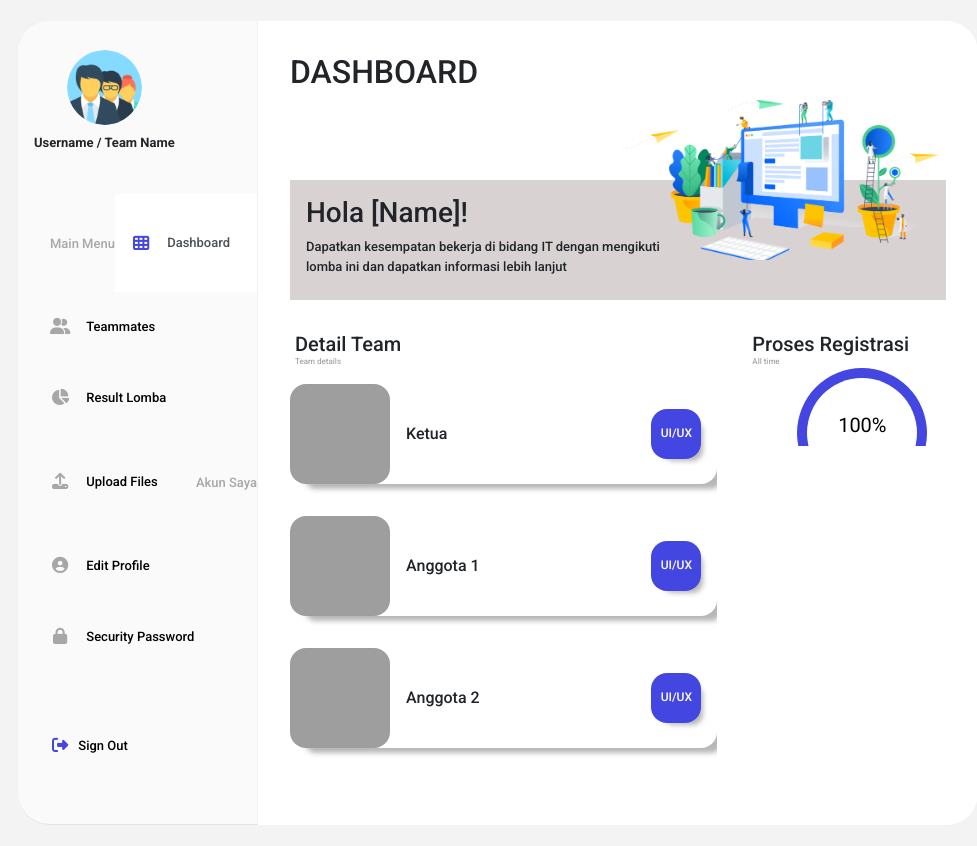
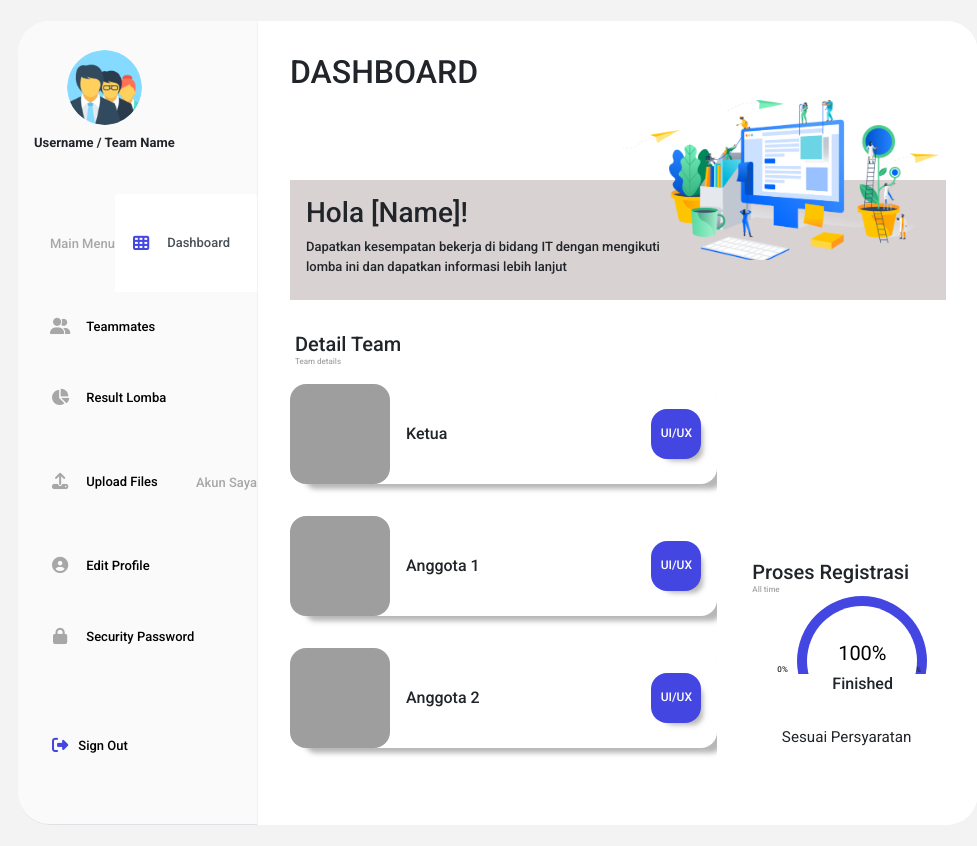
Before and after one commit to VladRafli/Lomba_HIMFO, a CodeIgniter app: page /database/index.php/dashboard/index in a window 1280 px wide. Shown: the whole page, without its empty margins (142-1119 px from the left). Run offline with CodeIgniter, Linux system fonts and the light colour scheme; some libraries are stand-ins or nearby versions; grey boxes are pictures that could not be loaded.

Commit message:
Tambahan untuk progress barnya

```diff
--- a/application/views/dashboard.php
+++ b/application/views/dashboard.php
@@ -102,11 +102,6 @@ defined('BASEPATH') OR exit('No direct script access allowed');
 			border-radius: 100%;
 			z-index: 10
 		}
-
-		#infront {
-			z-index: -100
-		}
-
 	</style>
 </head>
 
@@ -207,16 +202,19 @@ defined('BASEPATH') OR exit('No direct script access allowed');
 							</div>
 						</div>
 						<div class="col-4">
+							<br><br><br><br><br><br><br><br><br><br>
 							<div class="detail-team">
 								<h5>Proses Registrasi</h5>
 								<p class="text-secondary">All time</p>
 								<div class="fprogress fx">
+								<p style="z-index:10;position:absolute;bottom:120px;left:40px">0%</p>
+								<p style="z-index:10;position:absolute;bottom:120px;right:35px">100%</p>
 									<div class="fbar fbar-radius" data-percent="100%"><span style="width:100%"><br>
-											<div id=infront>
-											</div>
 										</span>
+										<h6 style="z-index:10;position:absolute;left:35px">Finished</h6>
 									</div>
 								</div>
+								</h5><center>Sesuai Persyaratan</center></h5>
 							</div>
 						</div>
 					</div>
```
